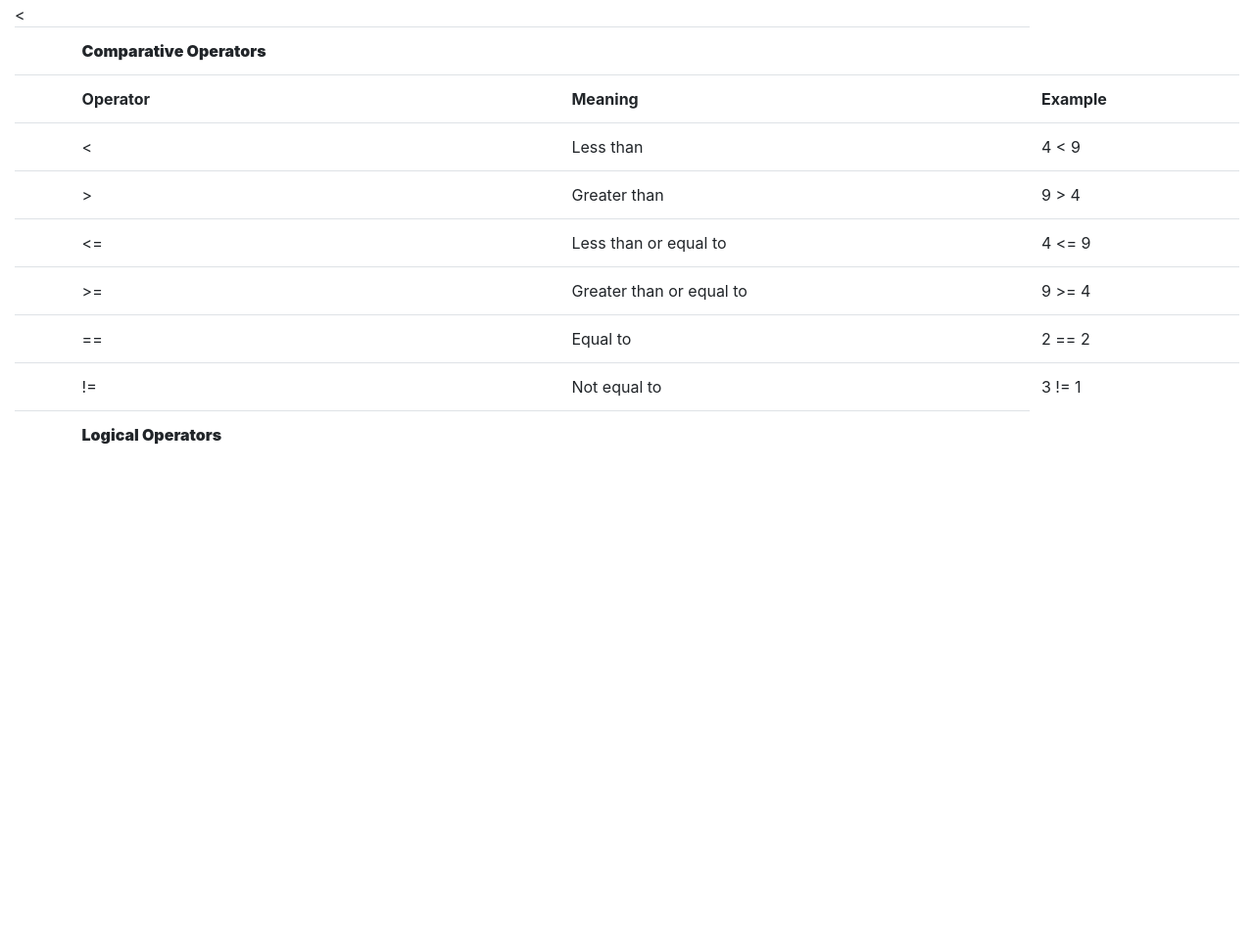
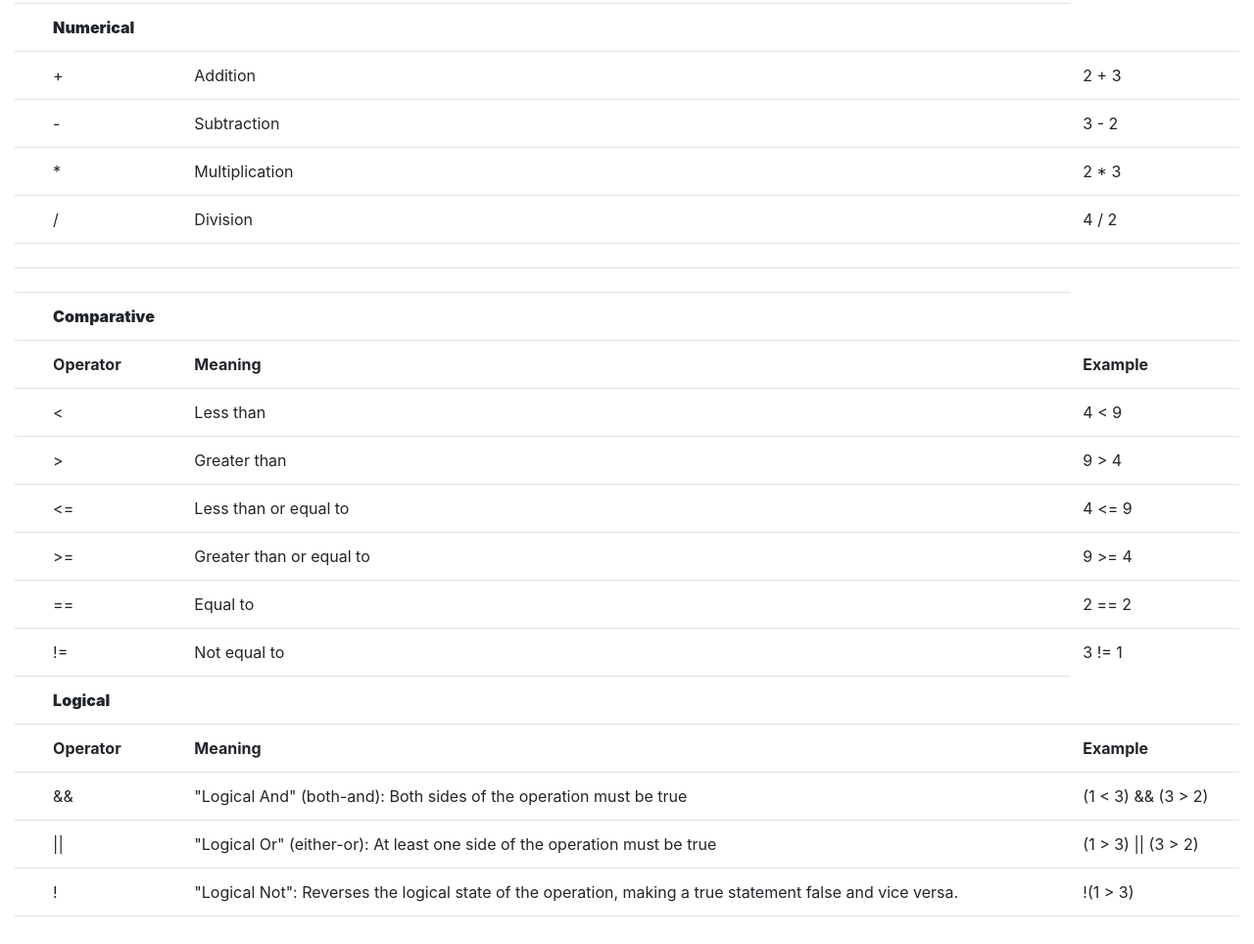
Before and after one commit to scarlet-lettered/javaCS, a plain HTML site: page index.html in a window 1280 px wide. Shown: the part 192-1156 px from the top of the page at 98% size. Before the commit the page ends 800 px from the top, so only its background shows below. Drawn offline with nearby package versions, Linux system fonts and the light colour scheme; a script that the page names is missing.

Commit message:
More operators

```diff
--- a/index.html
+++ b/index.html
@@ -35,15 +35,56 @@
 
   <!-- Operators -->
   <div class="container-fluid">
-    <h4>Operators</h4>
+  <h4>Operators</h4>
     <table class="table">
       <tr>
       <td></td>
-      <th><strong>Comparative Operators</strong></th>
+      <th><strong>Numerical</strong></th>
       <td></td>
       </tr>
       <tr>
-        <<th></th>
+        <td></td>
+        <td>+</td>
+        <td>Addition</td>
+        <td>2 + 3</td>
+      </tr>
+      <tr>
+        <td></td>
+        <td>-</td>
+        <td>Subtraction</td>
+        <td>3 - 2</td>
+      </tr>
+      <tr>
+        <td></td>
+        <td>*</td>
+        <td>Multiplication</td>
+        <td>2 * 3</td>
+      </tr>
+      <tr>
+        <td></td>
+        <td>/</td>
+        <td>Division</td>
+        <td>4 / 2</td>
+      </tr>
+      <tr>
+        <td></td>
+        <td></td>
+        <td></td>
+        <td></td>
+      </tr>
+      <tr>
+        <td></td>
+        <td></td>
+        <td></td>
+        <td></td>
+      </tr>
+      <tr>
+      <td></td>
+      <th><strong>Comparative</strong></th>
+      <td></td>
+      </tr>
+      <tr>
+        <th></th>
         <th>Operator</th>
         <th>Meaning</th>
         <th>Example</th>
@@ -86,7 +127,37 @@
       </tr>
       <tr>
         <td></td>
-        <th><strong>Logical Operators</strong></th>
+        <th><strong>Logical</strong></th>
+        <td></td>
+      </tr>
+      <tr>
+        <th></th>
+        <th>Operator</th>
+        <th>Meaning</th>
+        <th>Example</th>
+      </tr>
+      <tr>
+        <td></td>
+        <td>&&</td>
+        <td>"Logical And" (both-and): Both sides of the operation must be true</td>
+        <td>(1 < 3) && (3 > 2)</td>
+      </tr>
+      <tr>
+        <td></td>
+        <td>||</td>
+        <td>"Logical Or" (either-or): At least one side of the operation must be true</td>
+        <td>(1 > 3) || (3 > 2)</td>
+      </tr>
+      <tr>
+        <td></td>
+        <td>!</td>
+        <td>"Logical Not": Reverses the logical state of the operation, making a true statement false and vice versa.</td>
+        <td>!(1 > 3)</td>
+      </tr>
+      <tr>
+        <td></td>
+        <td></td>
+        <td></td>
         <td></td>
       </tr>
 
```
